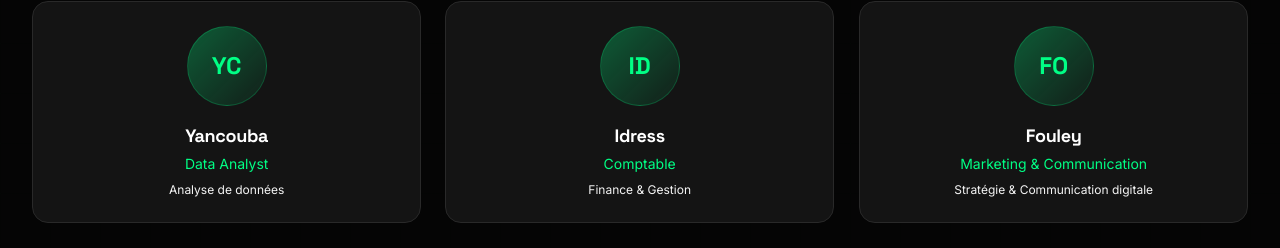
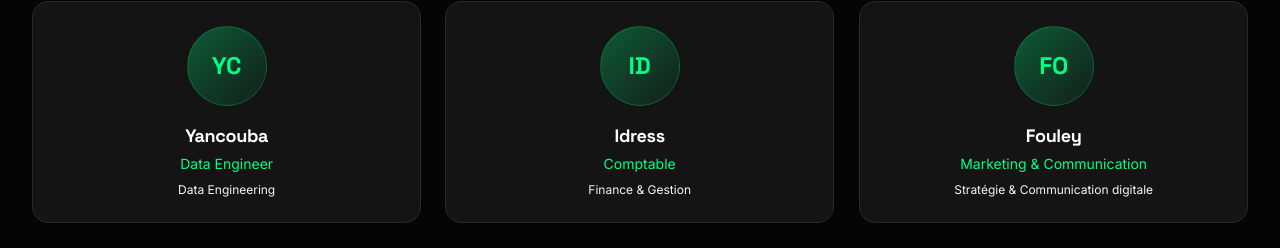
Before and after one commit to Warebi-IT/warebi-website-front, a React (Vite) app: page /a-propos in a window 1280 px wide. Shown: the part 2053-2301 px from the top of the page. Built offline with nearby package versions, Linux system fonts and the light colour scheme.

Commit message:
fix: modification role Yancouba

```diff
--- a/src/pages/About.tsx
+++ b/src/pages/About.tsx
@@ -20,7 +20,7 @@ const team = [
   { name: 'Moussa Marega', role: 'CEO & Fondateur', expertise: 'Business Analysis & Stratégie', initials: 'MM' },
   { name: 'Yann Furrer', role: 'Développeur', expertise: 'Développement & Architecture', initials: 'YF' },
   { name: 'Youssoupha Marega', role: 'Data Analyst & AI', expertise: 'Données & Intelligence Artificielle', initials: 'YM' },
-  { name: 'Yancouba', role: 'Data Analyst', expertise: 'Analyse de données', initials: 'YC' },
+  { name: 'Yancouba', role: 'Data Engineer', expertise: 'Data Engineering', initials: 'YC' },
   { name: 'Idress', role: 'Comptable', expertise: 'Finance & Gestion', initials: 'ID' },
   { name: 'Fouley', role: 'Marketing & Communication', expertise: 'Stratégie & Communication digitale', initials: 'FO' },
 ];
```
